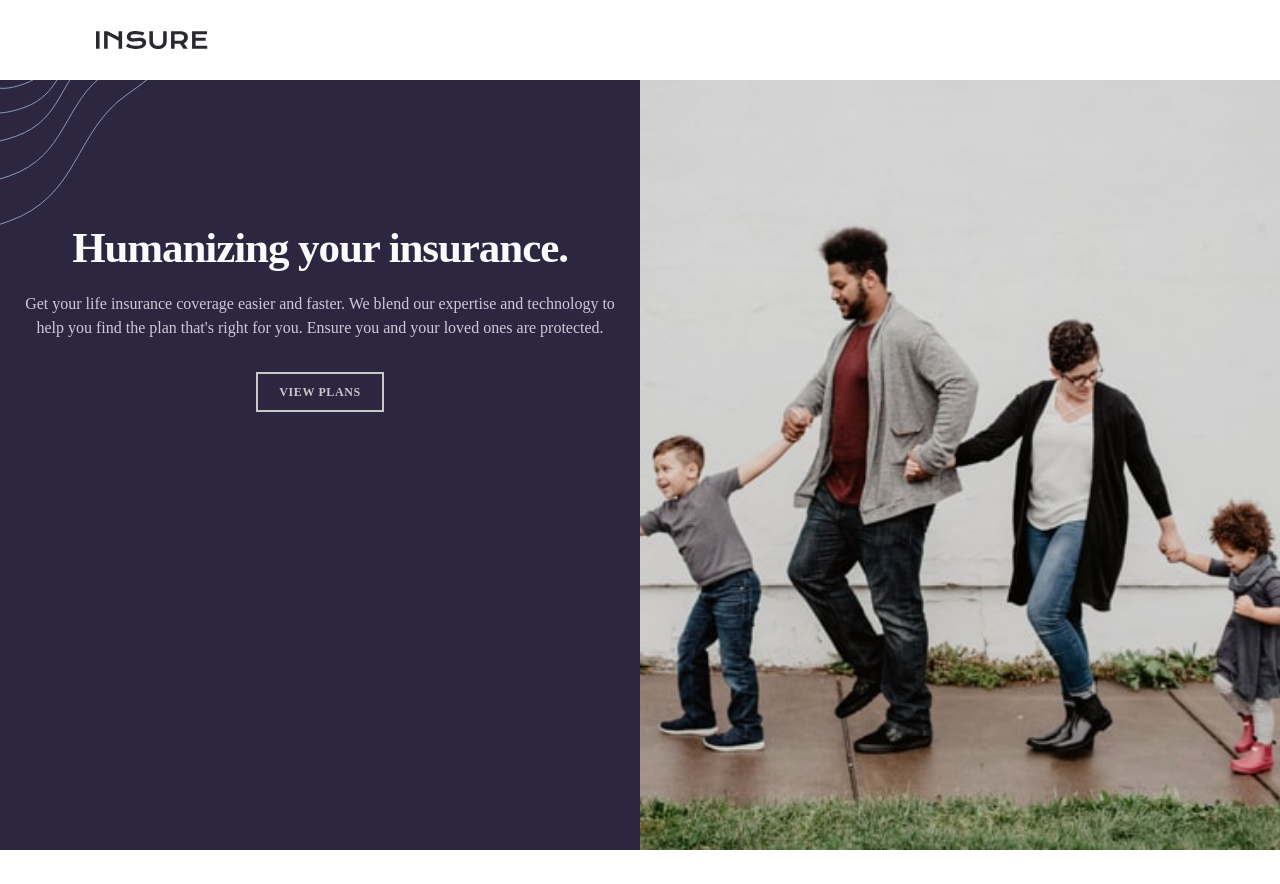
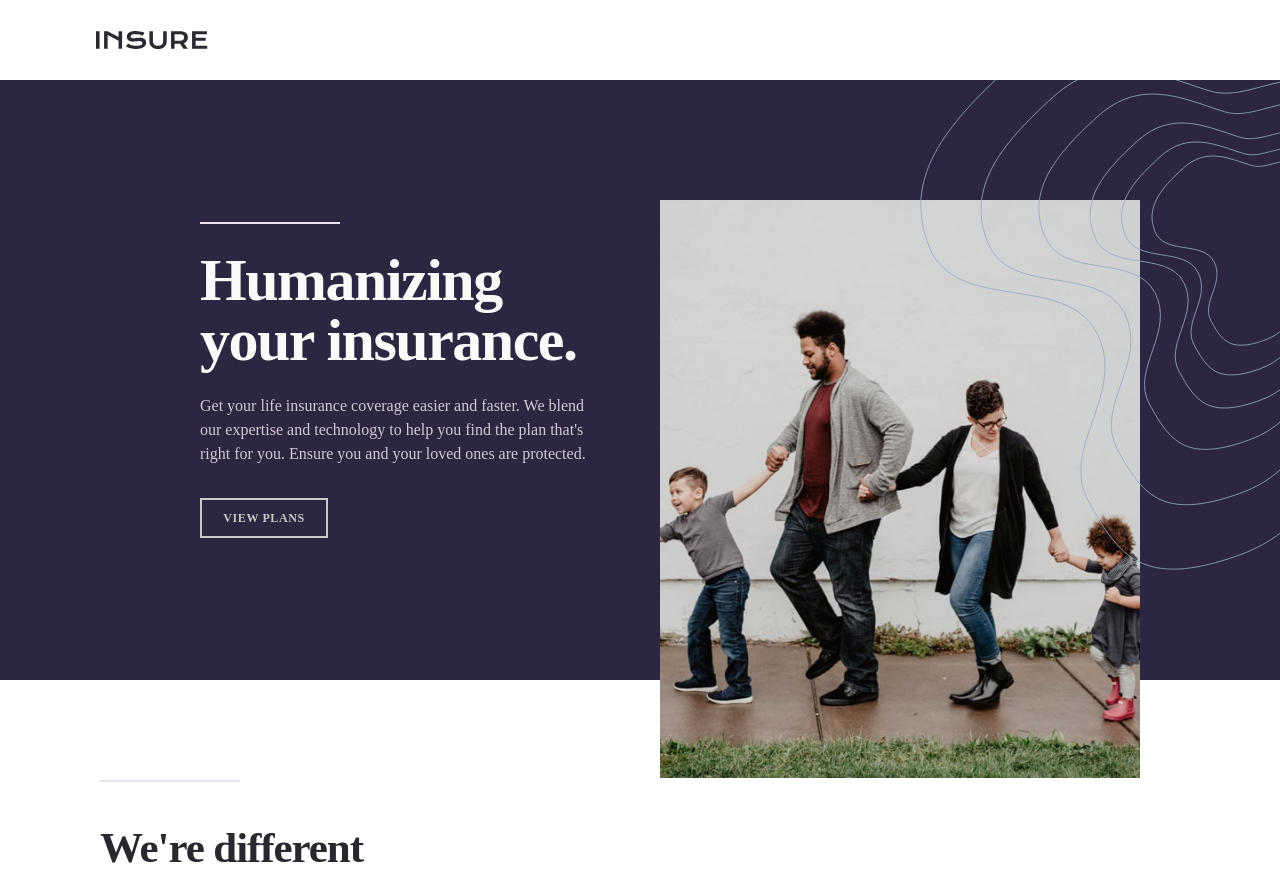
Before and after one commit to mlopezl/Insure-Landing-Page, a website built with Vite: page index.html in a window 1280 px wide. Shown: the top 884 px of the page. Built offline with nearby package versions, Linux system fonts and the light colour scheme.

Commit message:
Adding styles do hero section for desktop version

```diff
--- a/index.html
+++ b/index.html
@@ -26,16 +26,19 @@
       <img id="hamburger-icon" src="./public/images/icon-hamburger.svg" alt="Hamburger icon" class="md:hidden">
       <img id="close-icon" class="hidden" src="./public/images/icon-close.svg" alt="Close icon">
     </nav>
-    <section class="hero w-full bg-Blue-950 flex flex-col sm:flex-row">
-      <img class="w-full sm:w-1/2 sm:order-2" src="./public/images/image-intro-mobile.jpg" alt="intro mobile image">
+    <section class="hero w-full bg-Blue-950 flex flex-col relative sm:flex-row sm:items-center xl:h-150">
+      <img class="hidden w-90 absolute right-0 top-0 z-2 md:block" src="./public/images/bg-pattern-intro-right-desktop.svg" alt="">
+      <img class="w-full sm:w-1/2 sm:order-2 md:hidden" src="./public/images/image-intro-mobile.jpg" alt="intro mobile image">
+      <img class="hidden absolute max-w-80 top-30 right-0 lg:right-20 xl:right-35 md:max-w-100 xl:max-w-120 md:block" src="./public/images/image-intro-desktop.jpg" alt="Image intro desktop">
       <section
-        class="hero__info h-120 flex flex-col justify-center items-center text-center gap-6 p-4 relative sm:w-1/2">
-        <img class="w-37 absolute top-0 left-0 z-1" src="./public/images/bg-pattern-intro-left-mobile.svg"
+        class="h-120 flex flex-col pl-10 xl:pl-50 justify-center items-center text-center gap-6 p-4 relative sm:w-1/2 md:items-start md:text-left">
+        <img class="w-37 absolute top-0 left-0 z-1 sm:hidden" src="./public/images/bg-pattern-intro-left-mobile.svg"
           alt="pattern left mobile">
         <img class="w-25 absolute -bottom-35 right-0 z-1 sm:hidden"
           src="./public/images/bg-pattern-intro-right-mobile.svg" alt="pattern left mobile">
-        <h1 class="text-[43px]/10 text-Gray-50 font-semibold tracking-tight z-2">Humanizing your insurance.</h1>
-        <p class="text-Gray-700 brightness-160 font-extralight">Get your life insurance coverage easier and faster. We
+        <div class="hidden w-35 h-1 border-t-2 border-Gray-700 brightness-180 md:block"></div>
+        <h1 class="md:w-80  text-[43px]/10 text-Gray-50 lg:w-120 lg:text-6xl font-semibold tracking-tight z-2">Humanizing <br> your insurance.</h1>
+        <p class="md:w-80 xl:w-100 text-Gray-700 brightness-160 font-extralight">Get your life insurance coverage easier and faster. We
           blend our expertise and technology to help you find the plan that's right for you. Ensure you and your loved
           ones are protected.</p>
         <button
```
